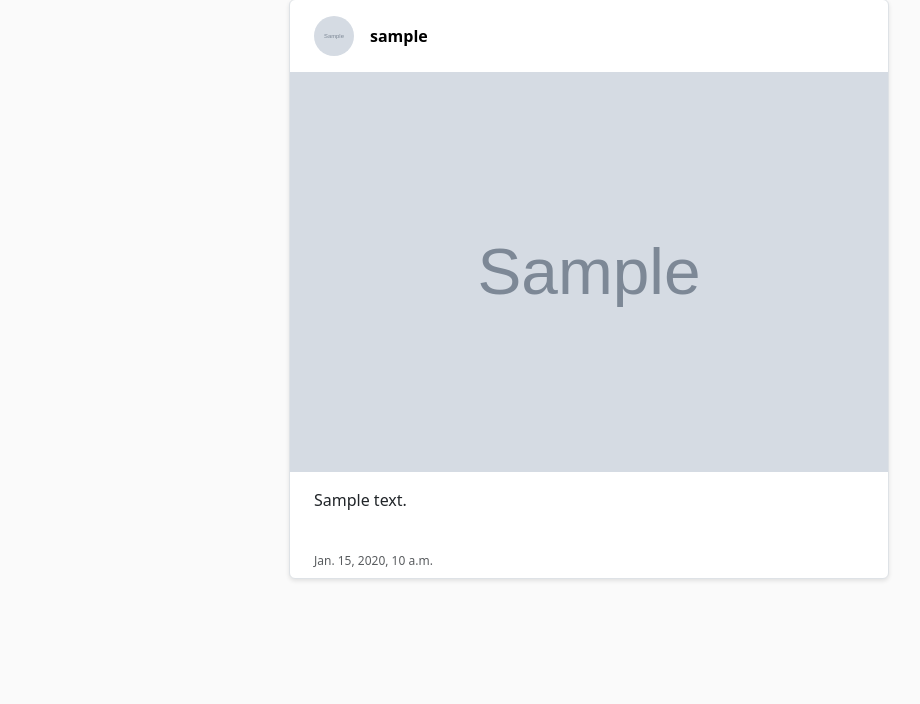
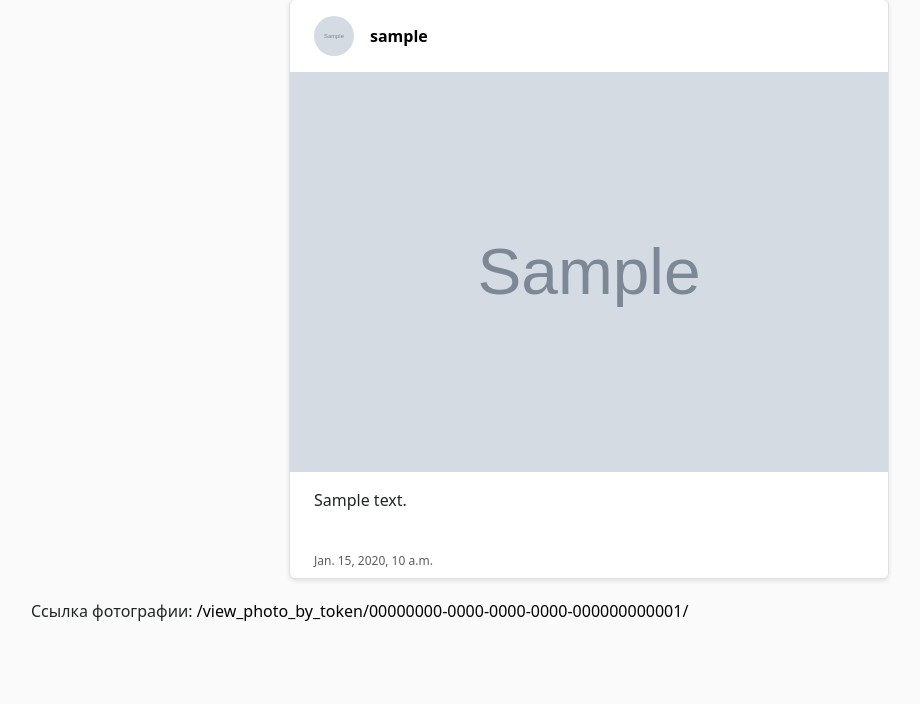
Before and after one commit to PandoraGrims/KW-9, a Django app: page /post/1/ in a window 1280 px wide. Shown: the part 77-781 px from the top of the page, without its empty margins (51-971 px from the left). Run offline with Django 4.2, Linux system fonts and the light colour scheme; a user stored in the database is signed in; tables that the repository leaves empty hold one stand-in row (values such as "Sample post"); grey boxes marked "Sample" are stand-in pictures.

Commit message:
Подправил Аутентификацию и сделал проверки для Прав доступа Изменил модель Фото, для того что бы генерировать токен для фото

```diff
--- a/gallery/webapp/forms.py
+++ b/gallery/webapp/forms.py
@@ -8,6 +8,8 @@ class SearchForm(forms.Form):
 
 
 class PhotoForm(forms.ModelForm):
+    album = forms.ModelChoiceField(queryset=Album.objects.all(), empty_label="(Nothing)")
+
     class Meta:
         model = Photo
         fields = ["content", "image"]
@@ -17,3 +19,7 @@ class AlbumForm(forms.ModelForm):
     class Meta:
         model = Album
         fields = ["title", "description"]
+
+
+class AddPhotosToAlbumForm(forms.Form):
+    selected_photos = forms.ModelMultipleChoiceField(queryset=Photo.objects.all(), widget=forms.CheckboxSelectMultiple)
--- a/gallery/webapp/models.py
+++ b/gallery/webapp/models.py
@@ -1,3 +1,5 @@
+import uuid
+
 from django.db import models
 from django.contrib.auth import get_user_model
 from django.urls import reverse
@@ -28,6 +30,7 @@ class Photo(models.Model):
     album = models.ForeignKey(Album, on_delete=models.SET_NULL, null=True, blank=True)
     created_at = models.DateTimeField(auto_now_add=True)
     is_private = models.BooleanField(default=False)
+    token = models.UUIDField(default=uuid.uuid4, editable=False)
 
     def __str__(self):
         return f"{self.pk} {self.author}"
@@ -39,3 +42,11 @@ class Photo(models.Model):
         db_table = "photos"
         verbose_name = "Картинка"
         verbose_name_plural = "Картинки"
+
+
+class AlbumPhoto(models.Model):
+    album = models.ForeignKey(Album, on_delete=models.CASCADE)
+    photo = models.ForeignKey(Photo, on_delete=models.CASCADE)
+
+    def __str__(self):
+        return f"{self.album} {self.photo}"
--- a/gallery/webapp/templates/base.html
+++ b/gallery/webapp/templates/base.html
@@ -25,11 +25,11 @@
 
                 {% block link %}
                 {% endblock %}
-
-                <li class="nav-item">
-                    <a class="nav-link" href="{% url "accounts:users_list" %}">Пользователи</a>
-                </li>
-
+                {% if request.user.is_authenticated %}
+                    <li class="nav-item">
+                        <a class="nav-link" href="{% url "accounts:users_list" %}">Пользователи</a>
+                    </li>
+                {% endif %}
                 {% if request.user.is_authenticated %}
                     <li class="nav-item">
                         <a class="nav-link" href="{% url "accounts:logout" %}">Выход</a>
--- a/gallery/webapp/templates/photos/photo_view.html
+++ b/gallery/webapp/templates/photos/photo_view.html
@@ -13,5 +13,14 @@
 
 {% block content %}
     {% include "partial/photo_view_partial.html" %}
-
+    {% if photo.author == request.user %}
+        {% if not photo.token %}
+            <form method="post" action="{% url 'generate_photo_link' photo.id %}">
+                {% csrf_token %}
+                <button type="submit">Сгенерировать ссылку</button>
+            </form>
+        {% else %}
+            <p>Ссылка фотографии: <a href="{% url 'webapp:view_photo_by_token' photo.token %}">{% url 'webapp:view_photo_by_token' photo.token %}</a></p>
+        {% endif %}
+    {% endif %}
 {% endblock %}
--- a/gallery/webapp/urls.py
+++ b/gallery/webapp/urls.py
@@ -1,10 +1,10 @@
 from django.urls import path
 
-from webapp.views.album import AlbumCreateView, AlbumDetailView, AlbumUpdateView, AlbumDeleteView
-from webapp.views.photos import PhotoListView, PhotoCreateView, PhotoDetailView, PhotoUpdateView, PhotoDeleteView
+from webapp.views.album import AlbumCreateView, AlbumDetailView, AlbumUpdateView, AlbumDeleteView, AddPhotosToAlbumView
+from webapp.views.photos import PhotoListView, PhotoCreateView, PhotoDetailView, PhotoUpdateView, PhotoDeleteView, \
+    view_photo_by_token
 
 app_name = "webapp"
-
 
 urlpatterns = [
     path('', PhotoListView.as_view(), name="photo_list"),
@@ -17,4 +17,7 @@ urlpatterns = [
     path('album/<int:pk>/', AlbumDetailView.as_view(), name="album_view"),
     path('album/<int:pk>/update/', AlbumUpdateView.as_view(), name="album_update"),
     path('album/<int:pk>/delete/', AlbumDeleteView.as_view(), name="album_delete"),
+
+    path('add_photos_to_album/<int:album_id>/', AddPhotosToAlbumView.as_view(), name='add_photos_to_album'),
+    path('view_photo_by_token/<uuid:token>/', view_photo_by_token, name='view_photo_by_token'),
 ]
--- a/gallery/webapp/views/photos.py
+++ b/gallery/webapp/views/photos.py
@@ -1,7 +1,7 @@
 from django.contrib.auth import get_user_model
 from django.contrib.auth.mixins import LoginRequiredMixin, PermissionRequiredMixin
 from django.http import HttpResponseRedirect, HttpResponseBadRequest
-from django.shortcuts import get_object_or_404, redirect
+from django.shortcuts import get_object_or_404, redirect, render
 from django.urls import reverse_lazy, reverse
 from django.views import View
 from django.views.generic import ListView, DetailView, CreateView, UpdateView, DeleteView
@@ -57,7 +57,11 @@ class PhotoDetailView(DetailView):
     queryset = Photo.objects.all()
     template_name = "photos/photo_view.html"
 
-#
+
+def view_photo_by_token(request, token):
+    photo = get_object_or_404(Photo, token=token)
+    return render(request, 'photos/photo_view.html', {'photo': photo})
+
 # class LikePostView(LoginRequiredMixin, View):
 #     def get(self, request, *args, pk, **kwargs):
 #         post = get_object_or_404(Post, pk=pk)
```
Also changed, not shown: gallery/accounts/templates/profile.html (+7 -0 lines), gallery/webapp/templates/albums/album_view.html (+9 -1 lines), gallery/webapp/templates/partial/add_photos_to_album.html (added, +10 -0 lines), gallery/webapp/views/album.py (+19 -3 lines), gallery/webapp/migrations/0002_albumphoto.py (added), gallery/webapp/migrations/0003_photo_token.py (added).
